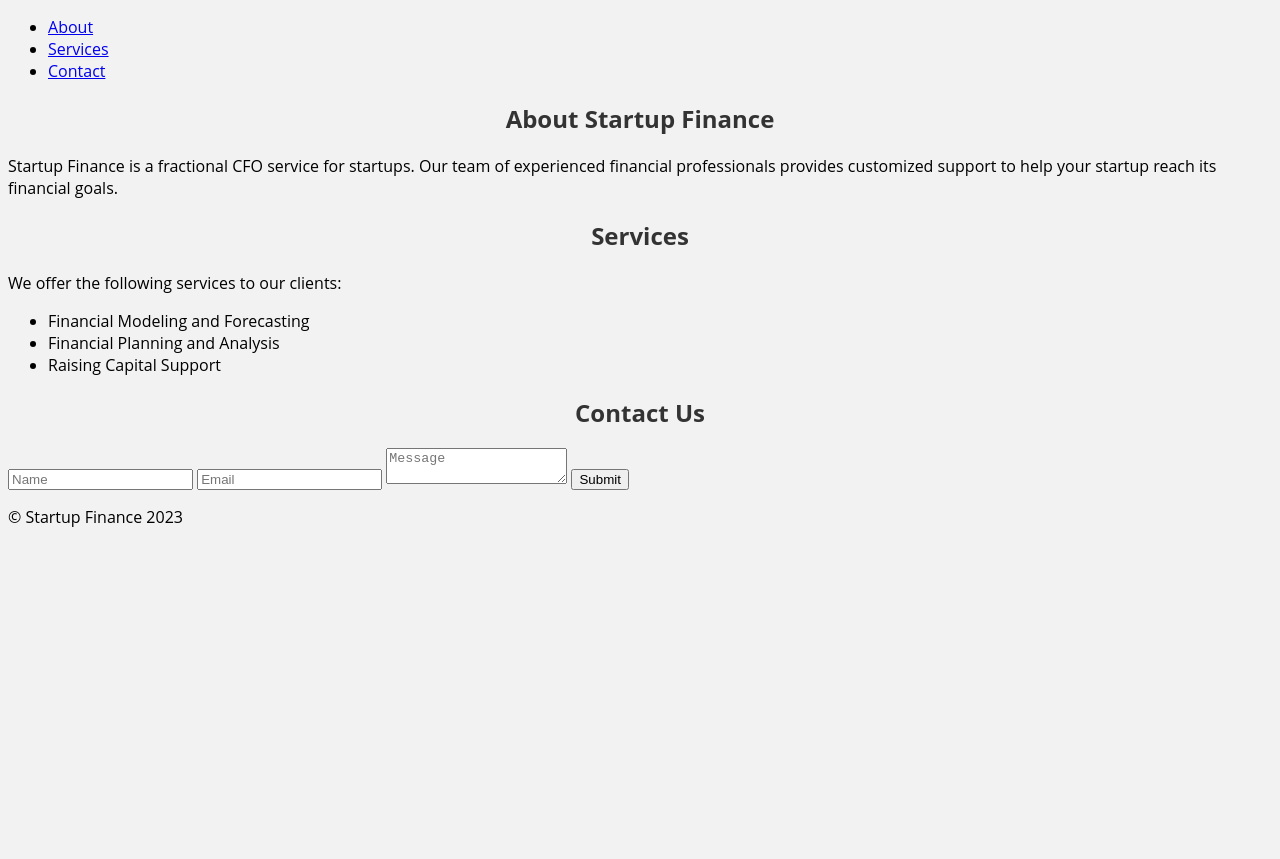
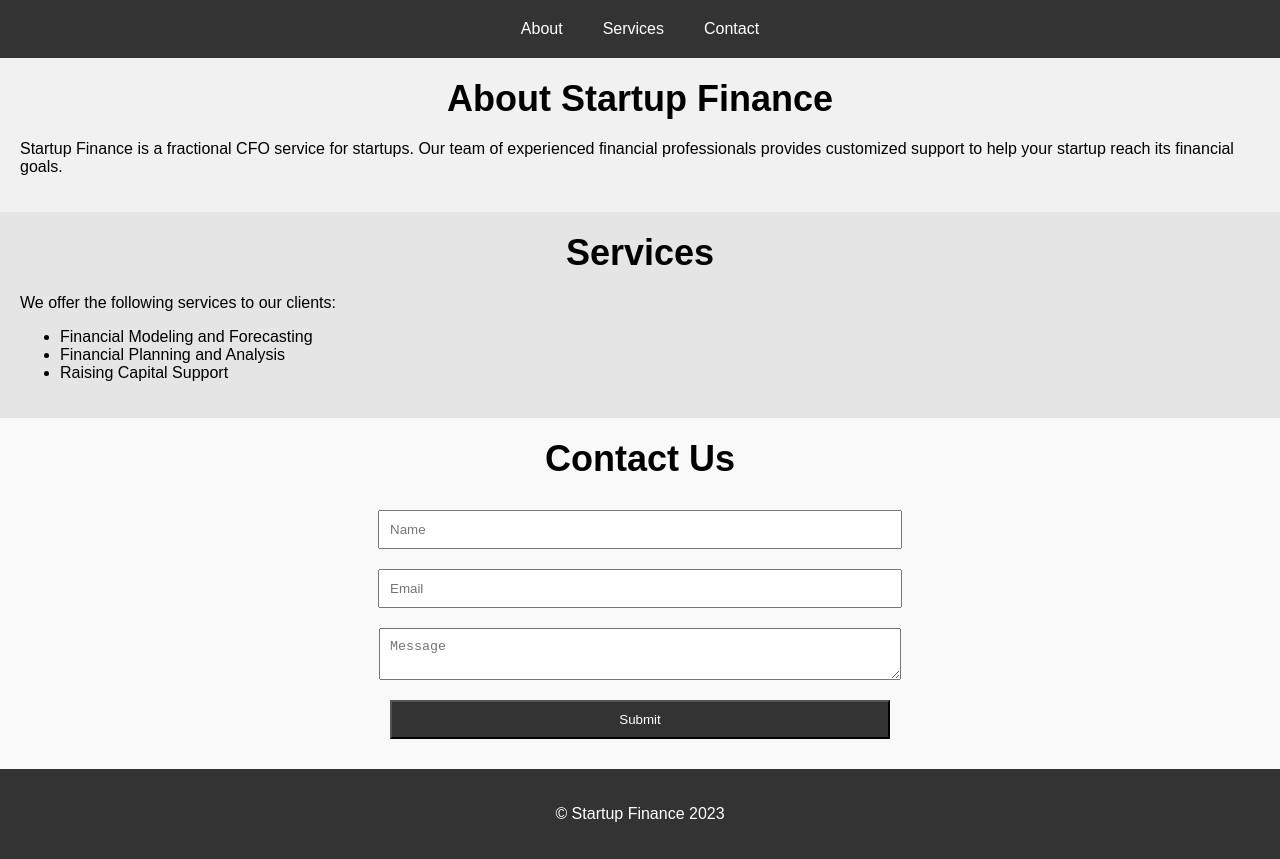
Before and after one commit to JGanseij/startupfinance, a plain HTML site: page index.html in a window 1280 px wide. Before the commit the page ends 800 px from the top, so only its background shows below. Drawn offline with Linux system fonts and the light colour scheme.

Commit message:
update style cs

```diff
--- a/style.css
+++ b/style.css
@@ -1,55 +1,79 @@
 body {
-  font-family: 'Open Sans', sans-serif;
-  background-color: #f2f2f2;
+  font-family: Arial, sans-serif;
+  margin: 0;
+  padding: 0;
 }
 
-h1, h2, h3 {
-  font-weight: bold;
-  color: #333;
+header {
+  background-color: #333;
+  color: #fff;
+  display: flex;
+  justify-content: center;
+  padding: 20px 0;
+}
+
+header nav ul {
+  display: flex;
+  justify-content: center;
+  list-style: none;
+  margin: 0;
+  padding: 0;
+}
+
+header nav ul li {
+  margin: 0 20px;
+}
+
+header nav ul li a {
+  color: #fff;
+  text-decoration: none;
+}
+
+section {
+  padding: 20px;
+}
+
+#about {
+  background-color: #f1f1f1;
+}
+
+#services {
+  background-color: #e5e5e5;
+}
+
+#contact {
+  background-color: #f9f9f9;
+}
+
+h1 {
+  font-size: 36px;
+  margin: 0 0 20px 0;
   text-align: center;
 }
 
-.container {
-  max-width: 1100px;
-  margin: 0 auto;
-  padding: 50px;
-  text-align: center;
+form {
+  display: flex;
+  flex-direction: column;
+  justify-content: center;
+  align-items: center;
 }
 
-.btn {
-  background-color: #00bcd4;
+form input, form textarea {
+  margin: 10px 0;
+  padding: 10px;
+  width: 500px;
+}
+
+form input[type="submit"] {
+  background-color: #333;
   color: #fff;
   padding: 10px 20px;
-  border-radius: 5px;
-  text-decoration: none;
-  margin-top: 20px;
-  display: inline-block;
 }
 
-.services {
+footer {
+  background-color: #333;
+  color: #fff;
   display: flex;
-  flex-wrap: wrap;
   justify-content: center;
+  padding: 20px 0;
 }
-
-.service {
-  width: 300px;
-  text-align: center;
-  margin: 30px;
-  padding: 20px;
-  background-color: #fff;
-  border-radius: 5px;
-  box-shadow: 0px 0px 10px 0px rgba(0,0,0,0.1);
-}
-
-.service h4 {
-  color: #00bcd4;
-  font-weight: bold;
-  margin-top: 20px;
-}
-
-.service p {
-  color: #333;
-  margin-top: 20px;
-  font-size: 14px;
-}
```
